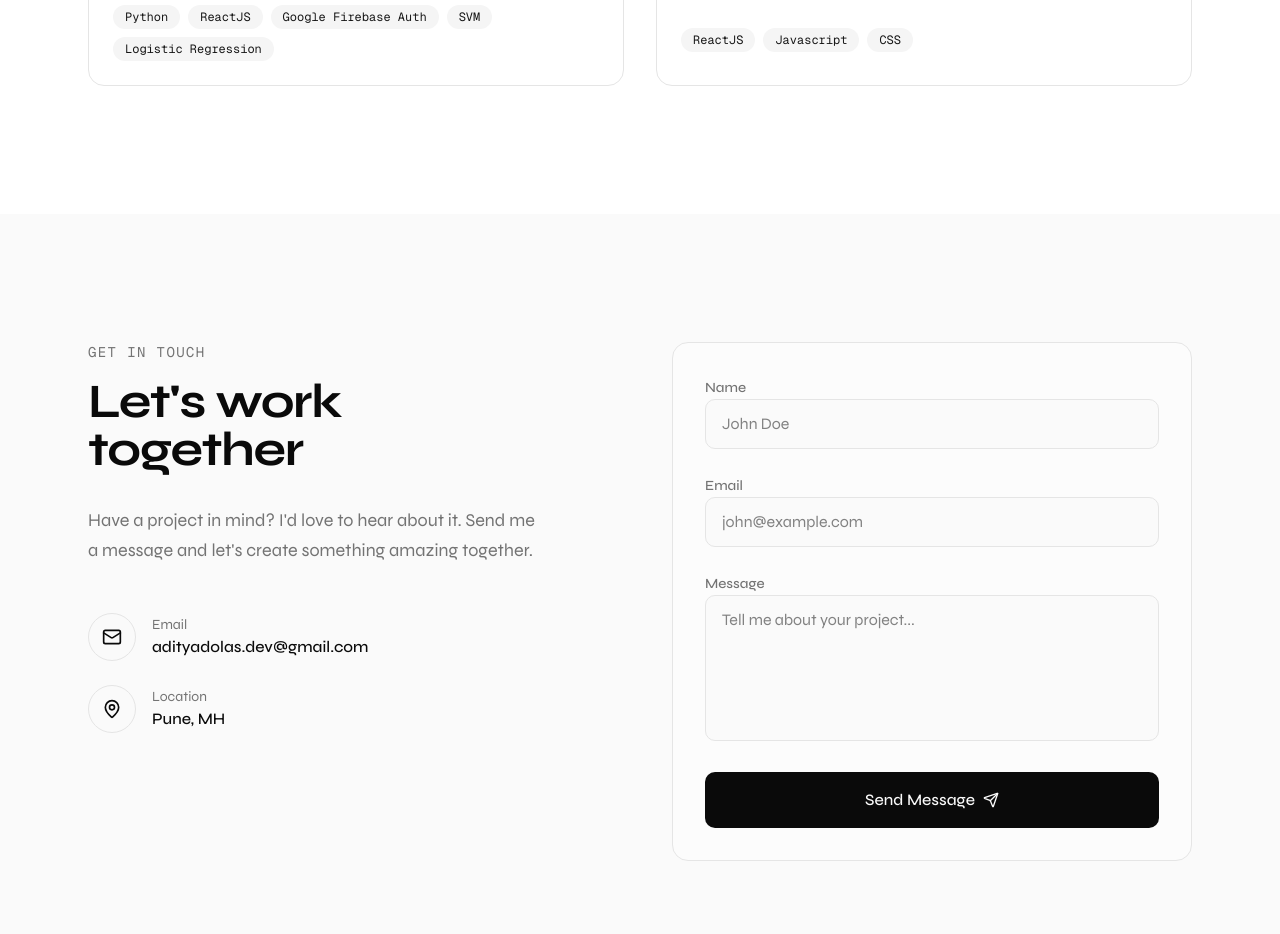
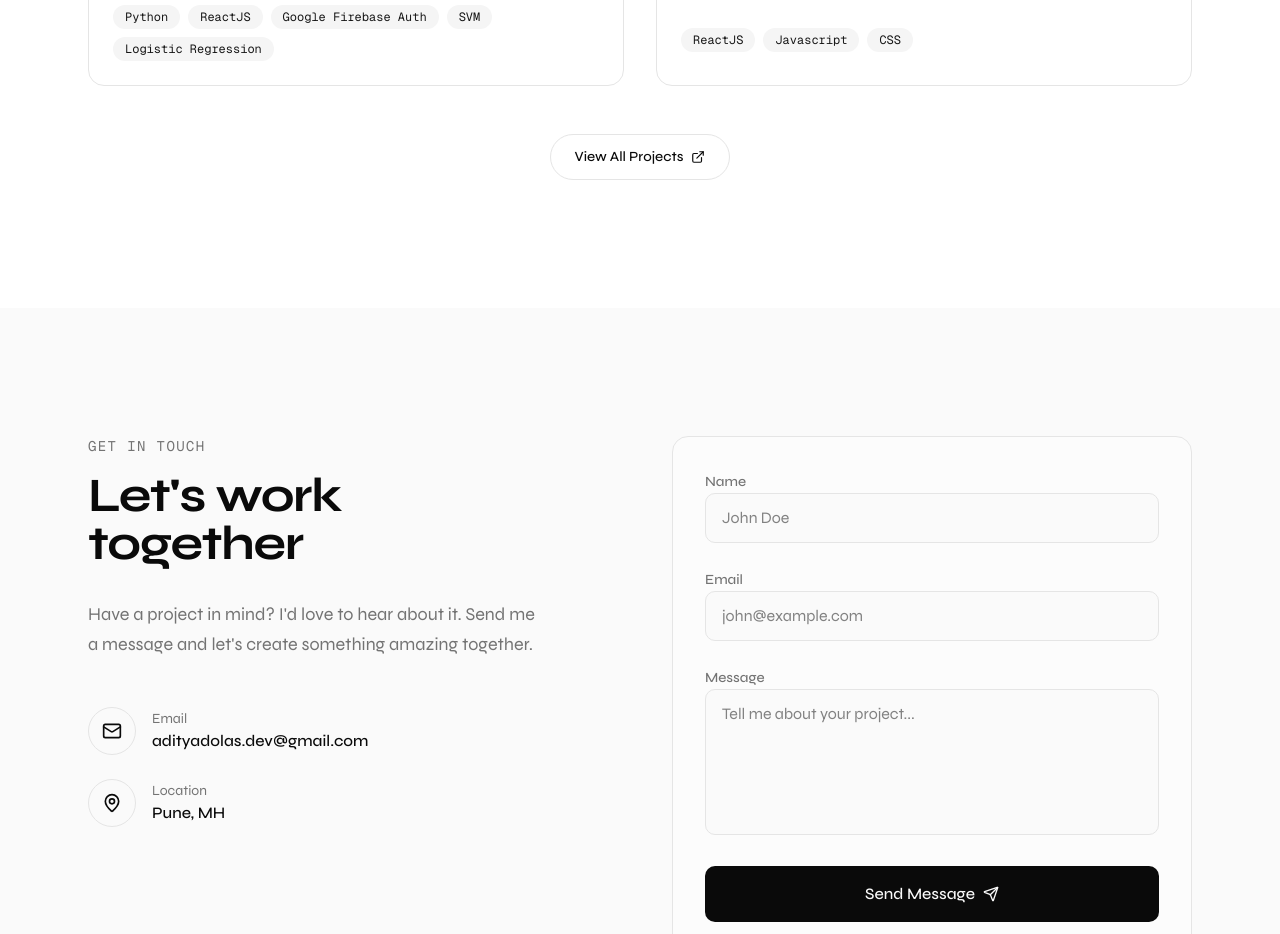
Before and after one commit to Adi1exe/new-protfolio-website, a Next.js app: page / in a window 1280 px wide. Shown: the part 3000-3934 px from the top of the page. Built offline with nearby package versions, Linux system fonts and the light colour scheme.

Commit message:
Slight change

```diff
--- a/src/components/Projects.tsx
+++ b/src/components/Projects.tsx
@@ -223,6 +223,25 @@ export function Projects() {
         ))}
       </div>
 
+      <motion.div
+        initial={{ opacity: 0, y: 20 }}
+        animate={isInView ? { opacity: 1, y: 0 } : {}}
+        transition={{ delay: 1, duration: 0.6 }}
+        className="flex justify-center mt-12"
+      >
+        <motion.a
+          href="https://github.com/Adi1exe?tab=repositories"
+          target="_blank"
+          rel="noopener noreferrer"
+          className="inline-flex items-center gap-2 px-6 py-3 border border-border rounded-full font-medium text-sm hover:bg-foreground hover:text-background transition-all duration-300"
+          whileHover={{ scale: 1.02 }}
+          whileTap={{ scale: 0.98 }}
+        >
+          View All Projects
+          <ExternalLink size={14} />
+        </motion.a>
+      </motion.div>
+
       <Dialog open={isDialogOpen} onOpenChange={setIsDialogOpen}>
         <DialogContent className="max-w-5xl w-full bg-card border-border p-0 overflow-hidden flex flex-col max-h-[90vh]">
           {selectedProject && (
```
Lines whose indentation alone changed are shown as unchanged.
